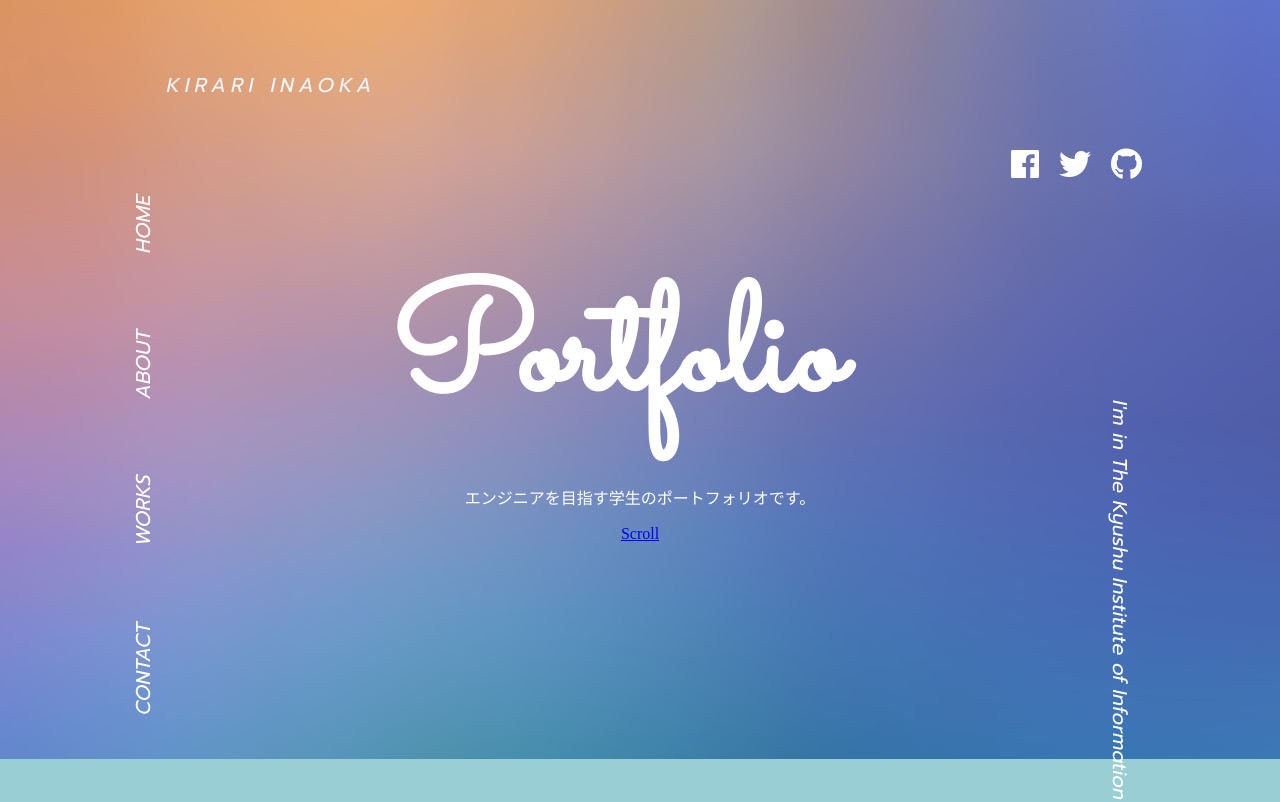
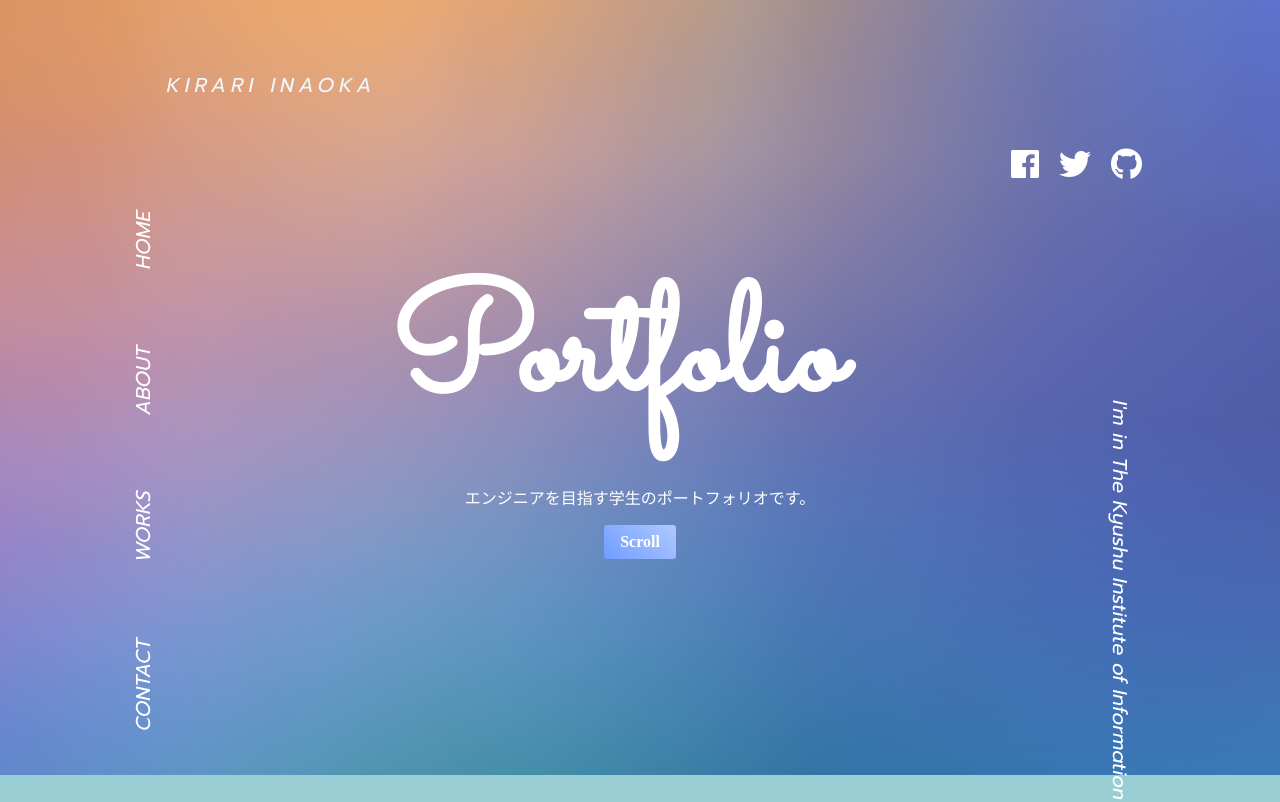
Before and after one commit to kirari-kiis/portfolio-react, a React (Create React App) app: page / in a window 1280 px wide. Shown: the top 802 px of the page. Built offline with nearby package versions, Linux system fonts and the light colour scheme.

Commit message:
ボタンデザイン

```diff
--- a/src/index.css
+++ b/src/index.css
@@ -76,6 +76,21 @@ h1{
   -webkit-transform: rotate(-45deg);
   transform: rotate(-45deg);
   box-sizing: border-box;
+  }
+
+  .btn-gradient-simple {
+    display: inline-block;
+    padding: 0.5em 1em;
+    text-decoration: none;
+    border-radius: 3px;
+    font-weight: bold;
+    color: #FFF;
+    background-image: linear-gradient(45deg, #709dff 0%, #b0c9ff 100%);
+    transition: .4s;
+  }
+
+  .btn-gradient-simple:hover {
+    background-image: linear-gradient(45deg, #709dff 50%, #b0c9ff 100%);
   }
 
   #wrapper{
```
